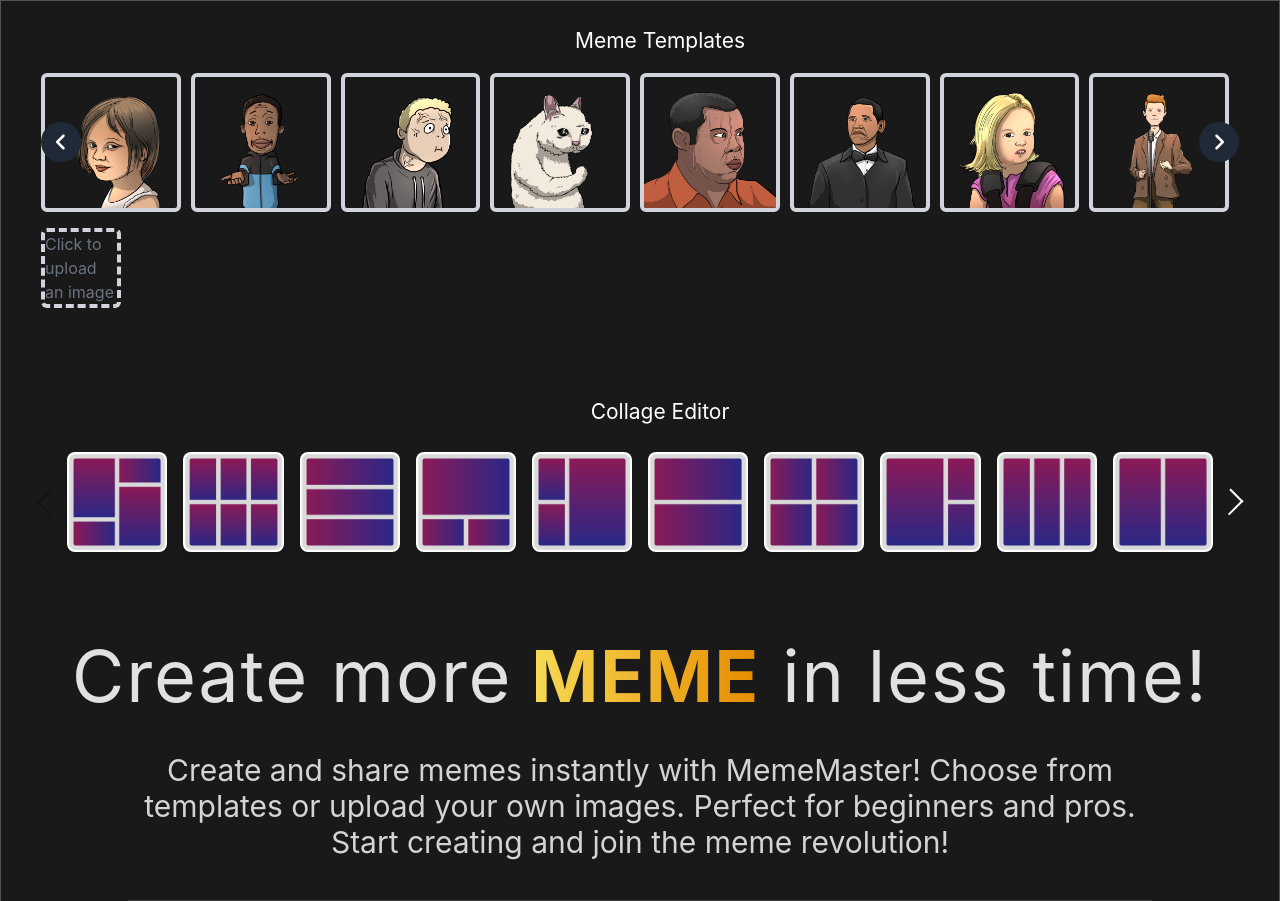
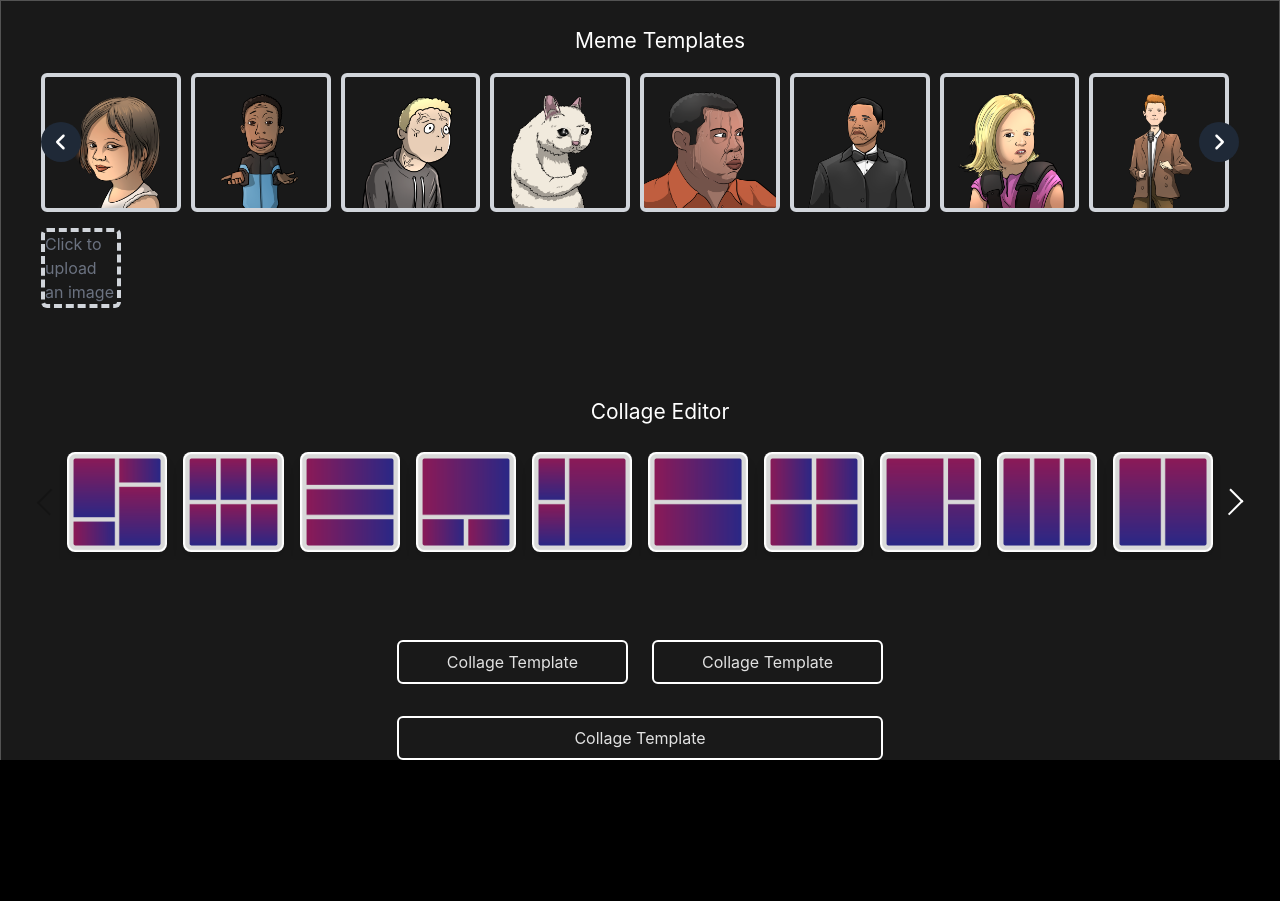
Before and after one commit to diduladishan/collage-test-project, a React (Vite) app: page /auth in a window 1280 px wide. After the commit the page ends 800 px from the top, so only its background shows below. Built offline with nearby package versions, Linux system fonts and the light colour scheme.

Commit message:
collage-template section added to meme generator section

```diff
--- a/src/components/Meme-Generator/MemeEditor.jsx
+++ b/src/components/Meme-Generator/MemeEditor.jsx
@@ -380,7 +380,7 @@ const MemeEditor = () => {
 
                 {/* new section added here */}
 
-                <div className="mt-6 flex flex-col items-center lg:mt-10">
+                {/* <div className="mt-6 flex flex-col items-center lg:mt-10">
                   <h1 className="text-center text-3xl tracking-wide sm:text-4xl md:text-5xl lg:text-6xl xl:text-7xl">
                     Create more
                     <span className="bg-gradient-to-r from-[#F9E15C] to-[#E68C01] bg-clip-text font-bold text-transparent">
@@ -403,6 +403,25 @@ const MemeEditor = () => {
                     revolution!
                     <footer className="mt-6 border-t border-neutral-700 sm:mt-8 md:mt-10"></footer>
                   </p>
+                </div> */}
+
+                <div className="flex items-center justify-center">
+                  {" "}
+                  <div className="flex w-max flex-col items-center justify-center text-center">
+                    <div className="mb-8 flex w-full items-center justify-center gap-6">
+                      <p className="w-full cursor-pointer rounded-md border-2 border-white px-12 py-2">
+                        Collage Template
+                      </p>
+
+                      <p className="w-full cursor-pointer rounded-md border-2 border-white px-12 py-2">
+                        Collage Template
+                      </p>
+                    </div>
+
+                    <p className="w-full cursor-pointer rounded-md border-2 border-white py-2">
+                      Collage Template
+                    </p>
+                  </div>
                 </div>
               </div>
             )}
```
